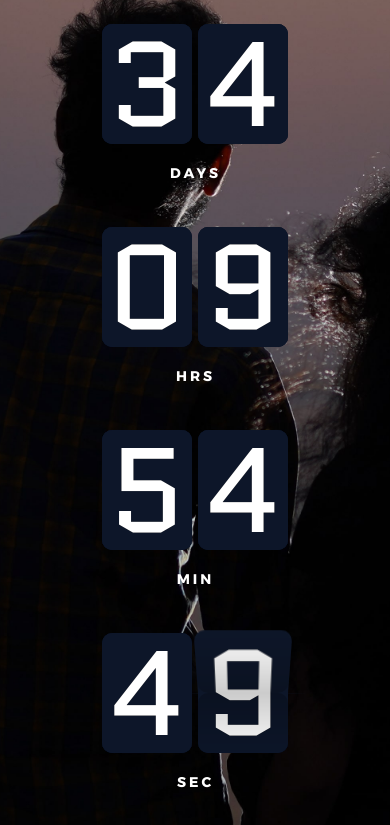
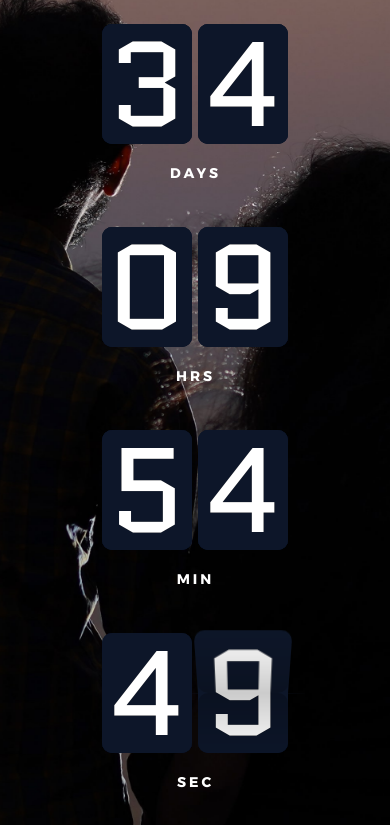
Before and after one commit to 0RutherFord0/engagement, a website: page index.html in a window 390 px wide. Shown: the part 463-1288 px from the top of the page. Drawn offline with Linux system fonts and the light colour scheme.

Commit message:
Centre BG image in mobile view

```diff
--- a/css/button.css
+++ b/css/button.css
@@ -38,6 +38,9 @@
 }
 
 @media only screen and (max-width: 600px) {
+  .bg-img1 {
+    background-position: 55%;
+  }
   .runningtext {
     display: none;
   }
```
